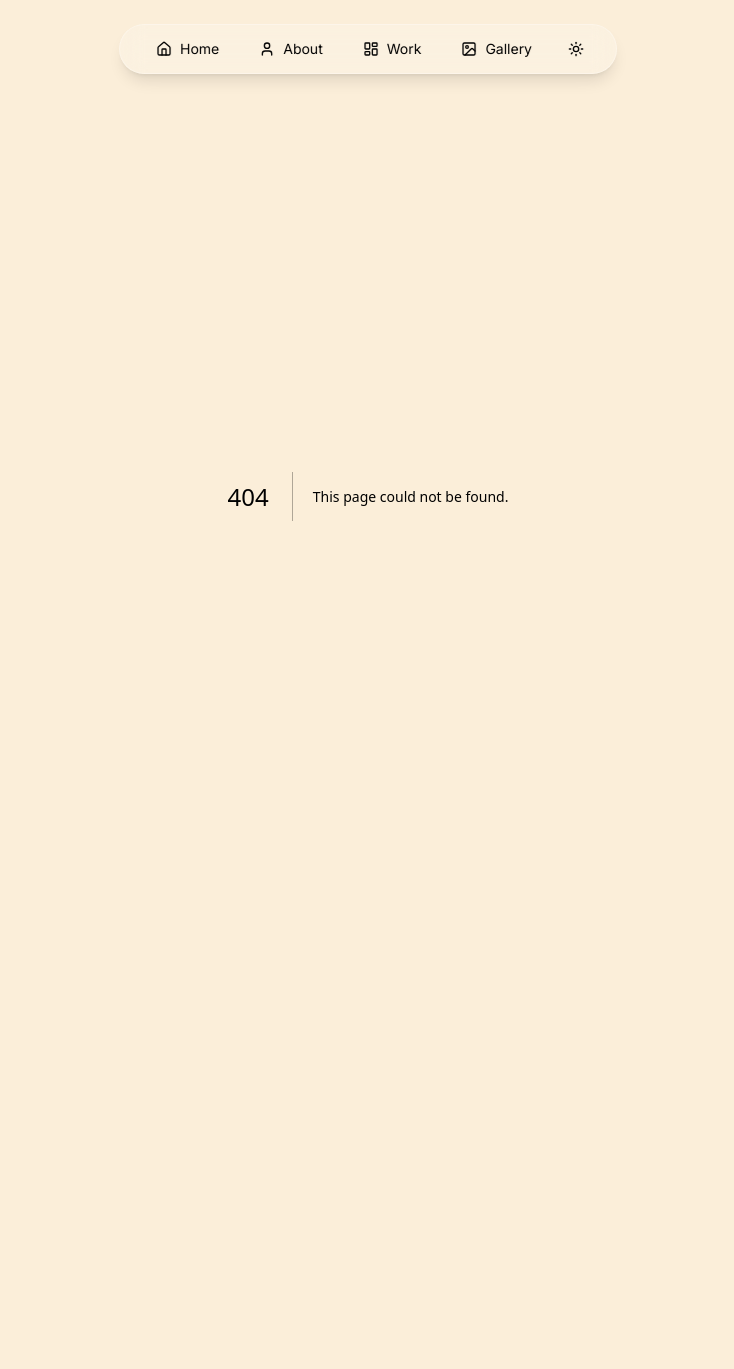
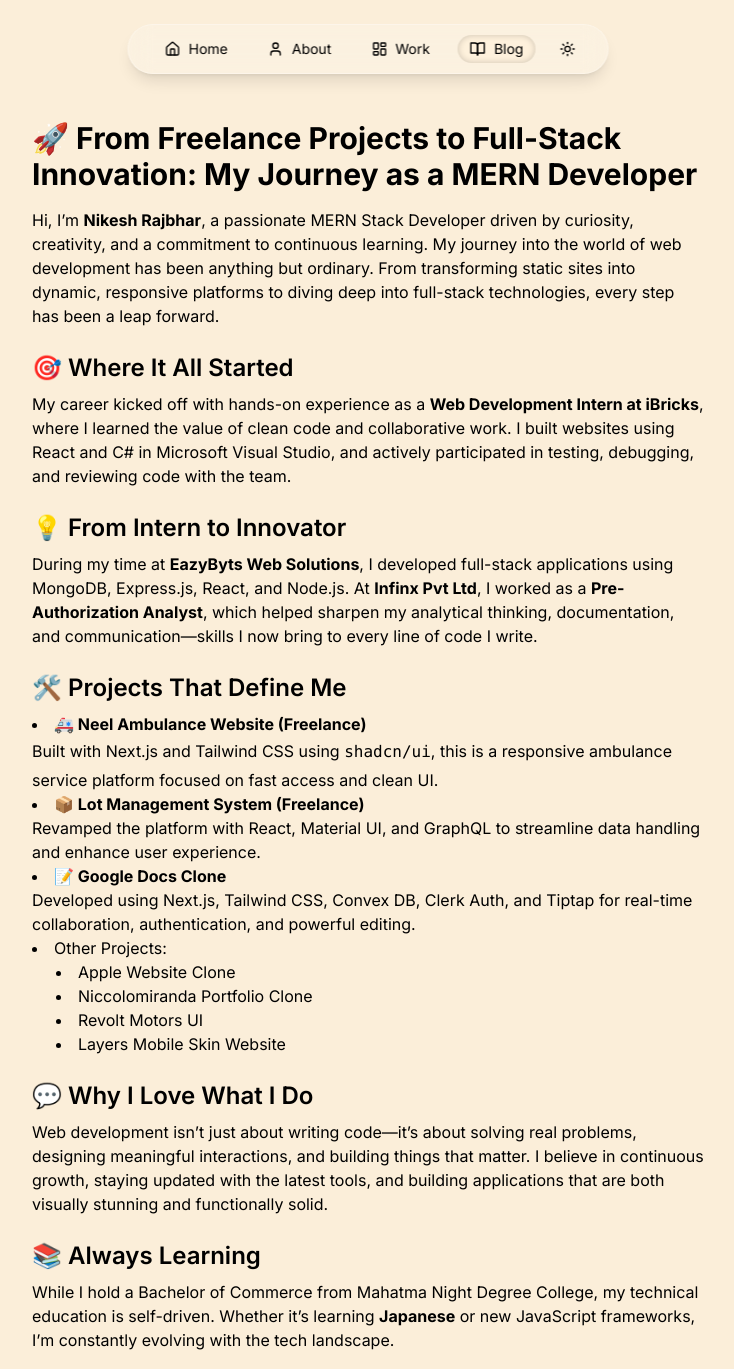
Before and after one commit to NikeshSoni/Nike-dev, a Next.js app: page /blogs in a window 1280 px wide. Before the commit this address had no page. Shown: the top 1369 px of the page, without its empty margins (272-1006 px from the left). Before the commit the page ends 992 px from the top, so only its background shows below. Built offline with nearby package versions, Linux system fonts and the light colour scheme.

Commit message:
Update About page with personal introduction and reintroduce About section. Adjust styling in globals.css for dark mode text color. Clean up unused code in page.tsx and navbar.tsx, and fix blog link in resume data.

```diff
--- a/src/app/(routes)/about/page.tsx
+++ b/src/app/(routes)/about/page.tsx
@@ -18,6 +18,13 @@
 
   return (
     <main className="flex flex-col min-h-[100dvh] space-y-10">
+        <div className="">
+          <h1 className="text-4xl font-bold">Yo, I'm Nikesh Rajbhar 🚀</h1>
+          <p className="text-lg font-normal mt-2 text-gray-800">
+            Welcome to my decentralized zone. Stoked you found your way here!
+          </p>
+        </div>
+
       <div className="flex justify-start">
         <div className="relative w-[100%] h-0 pb-[38.125%] sm:pb-[38.125%]">
           <video
@@ -32,16 +39,6 @@
           </video>
         </div>
       </div>
-      <section id="about">
-        <BlurFade delay={BLUR_FADE_DELAY * 3}>
-          <h2 className="text-xl font-bold">About</h2>
-        </BlurFade>
-        <BlurFade delay={BLUR_FADE_DELAY * 4}>
-          <Markdown className="prose max-w-full text-pretty font-sans text-sm text-muted-foreground dark:prose-invert">
-            {DATA.summary}
-          </Markdown>
-        </BlurFade>
-      </section>
 
       <section id="education">
         <div className="flex min-h-0 flex-col gap-y-3">
@@ -66,6 +63,17 @@
           ))}
         </div>
       </section>
+
+      <section id="about">
+        <BlurFade delay={BLUR_FADE_DELAY * 3}>
+          <h2 className="text-xl font-bold">About</h2>
+        </BlurFade>
+        <BlurFade delay={BLUR_FADE_DELAY * 4}>
+          <Markdown className="prose max-w-full text-pretty font-sans text-sm text-muted-foreground dark:prose-invert">
+            {DATA.summary}
+          </Markdown>
+        </BlurFade>
+      </section>
     </main>
   );
 }
--- /dev/null
+++ b/src/app/(routes)/blogs/page.tsx
@@ -0,0 +1,79 @@
+import React from 'react';
+
+const Blogpage = () => {
+  return (
+    <div className="p-6 max-w-4xl mx-auto">
+      <h1 className="text-3xl font-bold mb-4">
+        🚀 From Freelance Projects to Full-Stack Innovation: My Journey as a MERN Developer
+      </h1>
+
+      <p className="mb-4">
+        Hi, I’m <strong>Nikesh Rajbhar</strong>, a passionate MERN Stack Developer driven by curiosity, creativity, and a commitment to continuous learning.
+        My journey into the world of web development has been anything but ordinary. From transforming static sites into dynamic, responsive platforms to diving deep into full-stack technologies, every step has been a leap forward.
+      </p>
+
+      <h2 className="text-2xl font-semibold mt-6 mb-2">🎯 Where It All Started</h2>
+      <p className="mb-4">
+        My career kicked off with hands-on experience as a <strong>Web Development Intern at iBricks</strong>, where I learned the value of clean code and collaborative work.
+        I built websites using React and C# in Microsoft Visual Studio, and actively participated in testing, debugging, and reviewing code with the team.
+      </p>
+
+      <h2 className="text-2xl font-semibold mt-6 mb-2">💡 From Intern to Innovator</h2>
+      <p className="mb-4">
+        During my time at <strong>EazyByts Web Solutions</strong>, I developed full-stack applications using MongoDB, Express.js, React, and Node.js.
+        At <strong>Infinx Pvt Ltd</strong>, I worked as a <strong>Pre-Authorization Analyst</strong>, which helped sharpen my analytical thinking, documentation, and communication—skills I now bring to every line of code I write.
+      </p>
+
+      <h2 className="text-2xl font-semibold mt-6 mb-2">🛠️ Projects That Define Me</h2>
+      <ul className="list-disc list-inside mb-4">
+        <li>
+          <strong>🚑 Neel Ambulance Website (Freelance)</strong><br />
+          Built with Next.js and Tailwind CSS using <code>shadcn/ui</code>, this is a responsive ambulance service platform focused on fast access and clean UI.
+        </li>
+        <li>
+          <strong>📦 Lot Management System (Freelance)</strong><br />
+          Revamped the platform with React, Material UI, and GraphQL to streamline data handling and enhance user experience.
+        </li>
+        <li>
+          <strong>📝 Google Docs Clone</strong><br />
+          Developed using Next.js, Tailwind CSS, Convex DB, Clerk Auth, and Tiptap for real-time collaboration, authentication, and powerful editing.
+        </li>
+        <li>
+          Other Projects:
+          <ul className="list-disc list-inside ml-6">
+            <li>Apple Website Clone</li>
+            <li>Niccolomiranda Portfolio Clone</li>
+            <li>Revolt Motors UI</li>
+            <li>Layers Mobile Skin Website</li>
+          </ul>
+        </li>
+      </ul>
+
+      <h2 className="text-2xl font-semibold mt-6 mb-2">💬 Why I Love What I Do</h2>
+      <p className="mb-4">
+        Web development isn’t just about writing code—it’s about solving real problems, designing meaningful interactions, and building things that matter.
+        I believe in continuous growth, staying updated with the latest tools, and building applications that are both visually stunning and functionally solid.
+      </p>
+
+      <h2 className="text-2xl font-semibold mt-6 mb-2">📚 Always Learning</h2>
+      <p className="mb-4">
+        While I hold a Bachelor of Commerce from Mahatma Night Degree College, my technical education is self-driven.
+        Whether it’s learning <strong>Japanese</strong> or new JavaScript frameworks, I’m constantly evolving with the tech landscape.
+      </p>
+
+      <h2 className="text-2xl font-semibold mt-6 mb-2">📲 Let’s Connect!</h2>
+      <p className="mb-2">
+        I'm open to freelance opportunities, collaborative projects, or full-time roles that challenge me to grow. You can find my work at:
+      </p>
+      <ul className="list-disc list-inside mb-6">
+        <li><a className="text-blue-600 underline" href="https://github.com/NikeshSoni" target="_blank" rel="noopener noreferrer">GitHub</a></li>
+        <li><a className="text-blue-600 underline" href="https://www.linkedin.com/in/nikesh-rajbhar-13a20824b" target="_blank" rel="noopener noreferrer">LinkedIn</a></li>
+        <li><a className="text-blue-600 underline" href="https://project-ambulance.vercel.app/" target="_blank" rel="noopener noreferrer">Project Portfolio</a></li>
+      </ul>
+
+      <p>Thanks for reading! Let’s build something awesome together. 💻✨</p>
+    </div>
+  );
+};
+
+export default Blogpage;
--- a/src/app/globals.css
+++ b/src/app/globals.css
@@ -7,11 +7,12 @@
   font-family: 'Franklin Gothic Medium', 'Arial Narrow', Arial, sans-serif;
   @apply text-black transition-colors duration-300;
   background-color: #fbeed9 !important;
+
 }
 
 .dark body {
   background-color: #000 !important;
-  color: #fff;
+  color: #fff !important;
   z-index: 0;
 }
 
--- a/src/app/page.tsx
+++ b/src/app/page.tsx
@@ -196,7 +196,6 @@
         </div>
       </section>
 
-
       {/* <section id="contact">
         <div className="grid items-center justify-center gap-4 px-4 text-center md:px-6 w-full py-12">
           <BlurFade delay={BLUR_FADE_DELAY * 16}>
--- a/src/components/navbar.tsx
+++ b/src/components/navbar.tsx
@@ -61,14 +61,9 @@
         <span className="hidden sm:inline">Work</span>
       </Link>
 
-      {/* <Link href="/blogs" className={navItemClasses("/blogs")}>
+      <Link href="/blogs" className={navItemClasses("/blogs")}>
         <BookOpen className="w-4 h-4" />
         <span className="hidden sm:inline">Blog</span>
-      </Link> */}
-
-      <Link href="/gallery" className={navItemClasses("/gallery")}>
-        <Image className="w-4 h-4" />
-        <span className="hidden sm:inline">Gallery</span>
       </Link>
 
       <button
--- a/src/data/resume.tsx
+++ b/src/data/resume.tsx
@@ -49,7 +49,7 @@
   ],
   navbar: [
     { href: "/", icon: HomeIcon, label: "Home" },
-    // { href: "/blog", icon: NotebookIcon, label: "Blog" },
+    { href: "/blog", icon: NotebookIcon, label: "Blog" },
   ],
   contact: {
     email: "hello@example.com",
@@ -116,7 +116,7 @@
       title: "Next.js Developer ",
       logoUrl: "https://project-ambulance.vercel.app/_next/image?url=%2F_next%2Fstatic%2Fmedia%2FLogo.2ed2a8bf.png&w=256&q=75",
       start: "March 2025",
-      end: "under construction",
+      end: "Apr 2025",
       description:
         "Tech Stack: Next.js, Tailwind CSS, shadcn/ui Designed and developed a fully responsive ambulance service website from scratch using Next.js and Tailwind CSS.Integrated shadcn/ ui components to ensure a clean, modern UI / UX.The platform enables fast access to emergency services, showcases service details, and includes optimized performance for mobile and desktop users.",
     },
```
